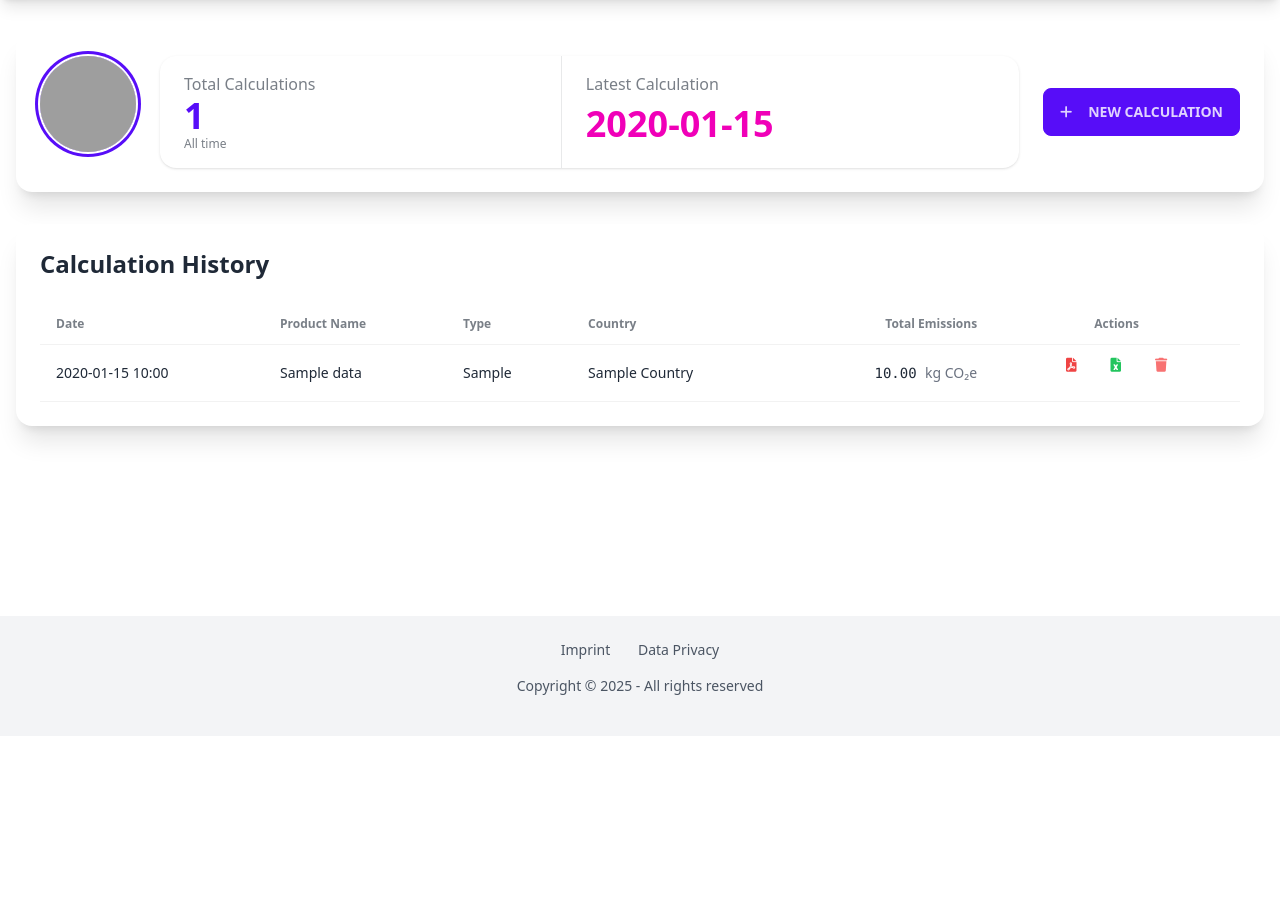
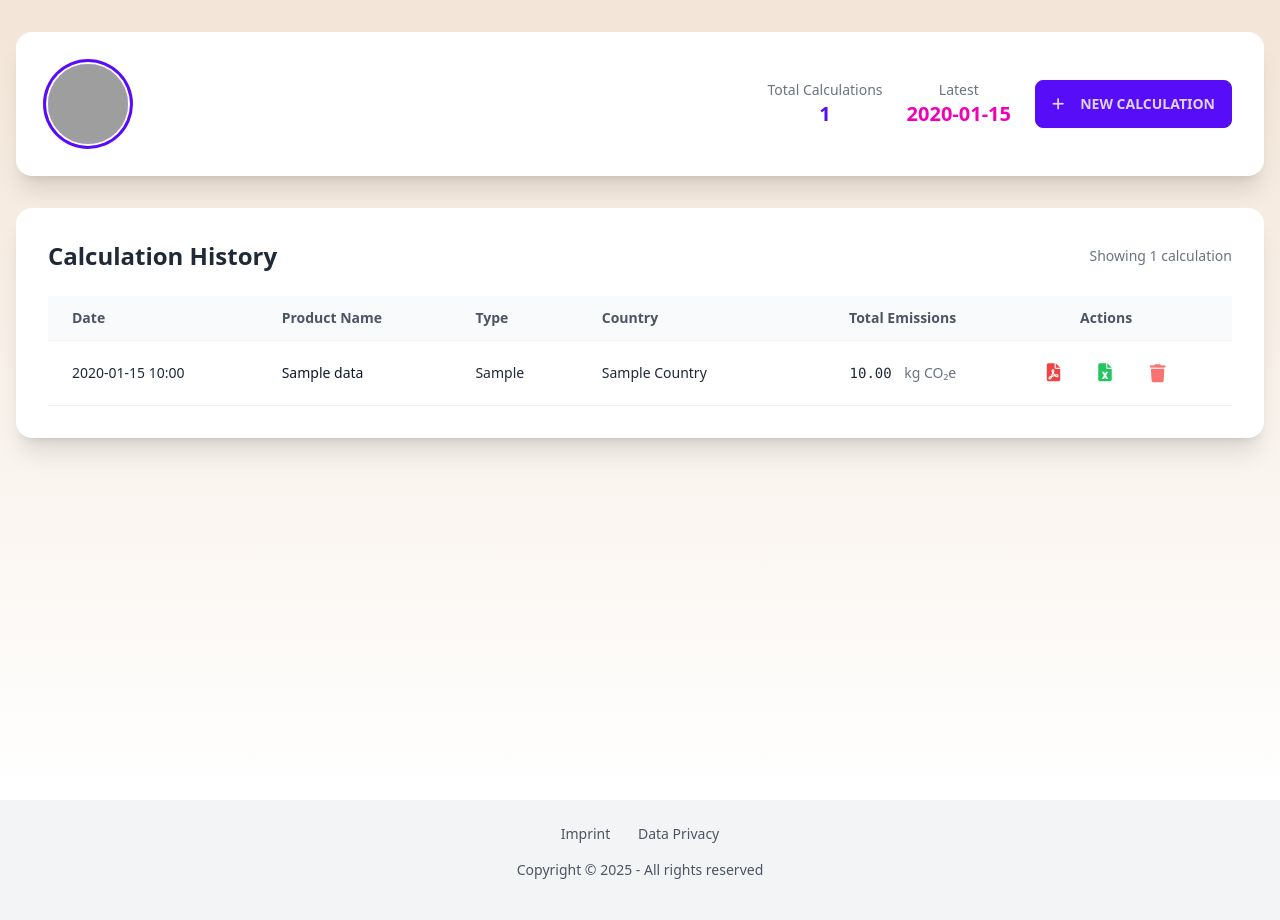
Before and after one commit to AnneLovina/carbonbyte, a Python web app: template templates/profile.html in a window 1280 px wide. Shown: the part 64-984 px from the top of the page. Before the commit the page ends 759 px from the top, so only its background shows below. Run offline with Jinja, Linux system fonts and the light colour scheme; the template is opened without the code that fills it: most values are stand-ins (such as "Sample title", 1, 10 or a date in 2020); some libraries are stand-ins or nearby versions; grey boxes are pictures that could not be loaded.

Commit message:
improved design

```diff
--- a/templates/profile.html
+++ b/templates/profile.html
@@ -4,107 +4,115 @@
 {% block title %}Profile - {{ current_user.username }}{% endblock %}
 
 {% block content %}
+<div class="bg-gradient-to-b from-[#F3E5D7] to-white min-h-screen">
     <div class="container mx-auto px-4 py-8 max-w-7xl">
         <!-- Profile Header -->
-    <div class="mb-8 bg-base-100 rounded-box shadow-xl p-6">
-        <div class="flex flex-col md:flex-row items-center gap-6">
+        <div class="bg-white rounded-2xl shadow-xl p-8 mb-8">
+            <div class="flex flex-col md:flex-row items-center gap-8">
                 <!-- Avatar and User Info -->
-            <div class="flex flex-col items-center md:items-start">
+                <div class="flex items-center gap-6">
                     <div class="avatar">
-                    <div class="w-24 rounded-full ring ring-primary ring-offset-base-100 ring-offset-2">
+                        <div class="w-20 rounded-full ring ring-primary ring-offset-base-100 ring-offset-2">
                             <img src="https://api.dicebear.com/7.x/initials/svg?seed={{ current_user.username }}"
                                 alt="{{ current_user.username }}'s avatar" />
                         </div>
                     </div>
-                <h2 class="text-2xl font-bold mt-4">{{ current_user.username }}</h2>
+                    <div>
+                        <h2 class="text-2xl font-bold text-gray-800">{{ current_user.username }}</h2>
                         <p class="text-gray-500">{{ current_user.email }}</p>
                     </div>
+                </div>
 
-            <!-- Stats -->
-            <div class="flex-grow">
-                <div class="stats stats-vertical md:stats-horizontal shadow w-full">
-                    <div class="stat">
-                        <div class="stat-title">Total Calculations</div>
-                        <div class="stat-value text-primary">{{ calculations|length }}</div>
-                        <div class="stat-desc">All time</div>
+                <!-- Quick Stats -->
+                <div class="flex-grow flex items-center justify-end gap-6">
+                    <div class="text-center">
+                        <p class="text-sm text-gray-500">Total Calculations</p>
+                        <p class="text-xl font-semibold text-primary">{{ calculations|length }}</p>
                     </div>
-                    <div class="stat">
-                        <div class="stat-title">Latest Calculation</div>
-                        <div class="stat-value text-secondary">
+                    <div class="text-center">
+                        <p class="text-sm text-gray-500">Latest</p>
+                        <p class="text-xl font-semibold text-secondary">
                             {% if calculations %}
                                 {{ calculations[0].created_at.strftime('%Y-%m-%d') }}
                             {% else %}
                                 -
                             {% endif %}
+                        </p>
                     </div>
-                    </div>
-                </div>
-            </div>
-
-            <!-- Action Button -->
-            <div class="w-full md:w-auto">
-                <a href="{{ url_for('main.calc') }}" class="btn btn-primary w-full md:w-auto">
+                    <a href="{{ url_for('main.calc') }}"
+                       class="btn btn-primary btn-md">
                         <i class="fas fa-plus mr-2"></i>New Calculation
                     </a>
                 </div>
             </div>
         </div>
 
-    <!-- Calculations Table -->
-    <div class="bg-base-100 rounded-box shadow-xl">
-        <div class="p-6">
-            <h3 class="text-2xl font-bold mb-6">Calculation History</h3>
+        <!-- Calculations List -->
+        <div class="bg-white rounded-2xl shadow-xl">
+            <div class="p-8">
+                <div class="flex justify-between items-center mb-6">
+                    <h3 class="text-2xl font-bold text-gray-800">Calculation History</h3>
+                    <div class="text-sm text-gray-500">
+                        Showing {{ calculations|length }} calculation{{ 's' if calculations|length != 1 else '' }}
+                    </div>
+                </div>
+
                 <div class="overflow-x-auto">
                     <table class="table w-full">
                         <thead>
-                        <tr>
-                            <th>Date</th>
-                            <th>Product Name</th>
-                            <th>Type</th>
-                            <th>Country</th>
-                            <th class="text-right">Total Emissions</th>
-                            <th class="text-center">Actions</th>
+                            <tr class="bg-gray-50">
+                                <th class="text-left px-6 py-3 text-sm font-semibold text-gray-600">Date</th>
+                                <th class="text-left px-6 py-3 text-sm font-semibold text-gray-600">Product Name</th>
+                                <th class="text-left px-6 py-3 text-sm font-semibold text-gray-600">Type</th>
+                                <th class="text-left px-6 py-3 text-sm font-semibold text-gray-600">Country</th>
+                                <th class="text-right px-6 py-3 text-sm font-semibold text-gray-600">Total Emissions</th>
+                                <th class="text-center px-6 py-3 text-sm font-semibold text-gray-600">Actions</th>
                             </tr>
                         </thead>
-                    <tbody>
+                        <tbody class="divide-y divide-gray-100">
                             {% for calc in calculations %}
-                        <tr class="hover">
-                            <td>{{ calc.created_at.strftime('%Y-%m-%d %H:%M') }}</td>
-                            <td>{{ calc.data.product_name }}</td>
-                            <td>{{ calc.data.product_type|title }}</td>
-                            <td>{{ calc.data.country|title }}</td>
-                            <td class="text-right">
-                                <span class="font-mono">
+                            <tr class="hover:bg-gray-50 transition-colors">
+                                <td class="px-6 py-4">{{ calc.created_at.strftime('%Y-%m-%d %H:%M') }}</td>
+                                <td class="px-6 py-4 font-medium text-gray-900">{{ calc.data.product_name }}</td>
+                                <td class="px-6 py-4">{{ calc.data.product_type|title }}</td>
+                                <td class="px-6 py-4">{{ calc.data.country|title }}</td>
+                                <td class="px-6 py-4 text-right">
+                                    <span class="font-mono font-medium">
                                         {{ "%.2f"|format(calc.data.result_data_center +
                                         calc.data.result_advertising +
                                         calc.data.content_delivery_emissions.fixed_line +
                                         calc.data.content_delivery_emissions.mobile_line) }}
                                     </span>
-                                <span class="text-gray-500">kg CO₂e</span>
+                                    <span class="text-gray-500 ml-1">kg CO₂e</span>
                                 </td>
-                            <td>
-                                <div class="flex justify-center gap-2">
+                                <td class="px-6 py-4">
+                                    <div class="flex justify-center gap-3">
                                         <a href="{{ url_for('main.download_pdf', data=calc.data|tojson) }}"
-                                       class="btn btn-sm btn-ghost tooltip" data-tip="Download PDF">
-                                        <i class="fas fa-file-pdf text-red-500"></i>
+                                           class="btn btn-ghost btn-sm tooltip tooltip-top" data-tip="Download PDF">
+                                            <i class="fas fa-file-pdf text-red-500 text-lg"></i>
                                         </a>
                                         <a href="{{ url_for('main.download_excel', data=calc.data|tojson) }}"
-                                       class="btn btn-sm btn-ghost tooltip" data-tip="Download Excel">
-                                        <i class="fas fa-file-excel text-green-500"></i>
+                                           class="btn btn-ghost btn-sm tooltip tooltip-top" data-tip="Download Excel">
+                                            <i class="fas fa-file-excel text-green-500 text-lg"></i>
                                         </a>
-                                    <a href="{{ url_for('main.delete_calculation', id=calc.id) }}"
-                                       class="btn btn-sm btn-ghost tooltip" data-tip="Delete"
-                                       onclick="return confirm('Are you sure you want to delete this calculation?')">
-                                        <i class="fas fa-trash text-error"></i>
-                                    </a>
+                                        <button onclick="confirmDelete('{{ url_for('main.delete_calculation', id=calc.id) }}')"
+                                                class="btn btn-ghost btn-sm tooltip tooltip-top" data-tip="Delete">
+                                            <i class="fas fa-trash text-error text-lg"></i>
+                                        </button>
                                     </div>
                                 </td>
                             </tr>
                             {% else %}
                             <tr>
-                            <td colspan="6" class="text-center py-8 text-gray-500">
-                                <i class="fas fa-calculator text-4xl mb-4 block"></i>
-                                No calculations yet. Start by creating your first calculation!
+                                <td colspan="6" class="px-6 py-12 text-center">
+                                    <div class="flex flex-col items-center justify-center text-gray-500">
+                                        <i class="fas fa-calculator text-4xl mb-4"></i>
+                                        <p class="text-lg mb-4">No calculations yet</p>
+                                        <a href="{{ url_for('main.calc') }}"
+                                           class="btn btn-primary btn-sm">
+                                            Start your first calculation
+                                        </a>
+                                    </div>
                                 </td>
                             </tr>
                             {% endfor %}
@@ -114,4 +122,13 @@
             </div>
         </div>
     </div>
+</div>
+
+<script>
+function confirmDelete(deleteUrl) {
+    if (confirm('Are you sure you want to delete this calculation?')) {
+        window.location.href = deleteUrl;
+    }
+}
+</script>
 {% endblock %}
```
Lines whose indentation alone changed are shown as unchanged.
